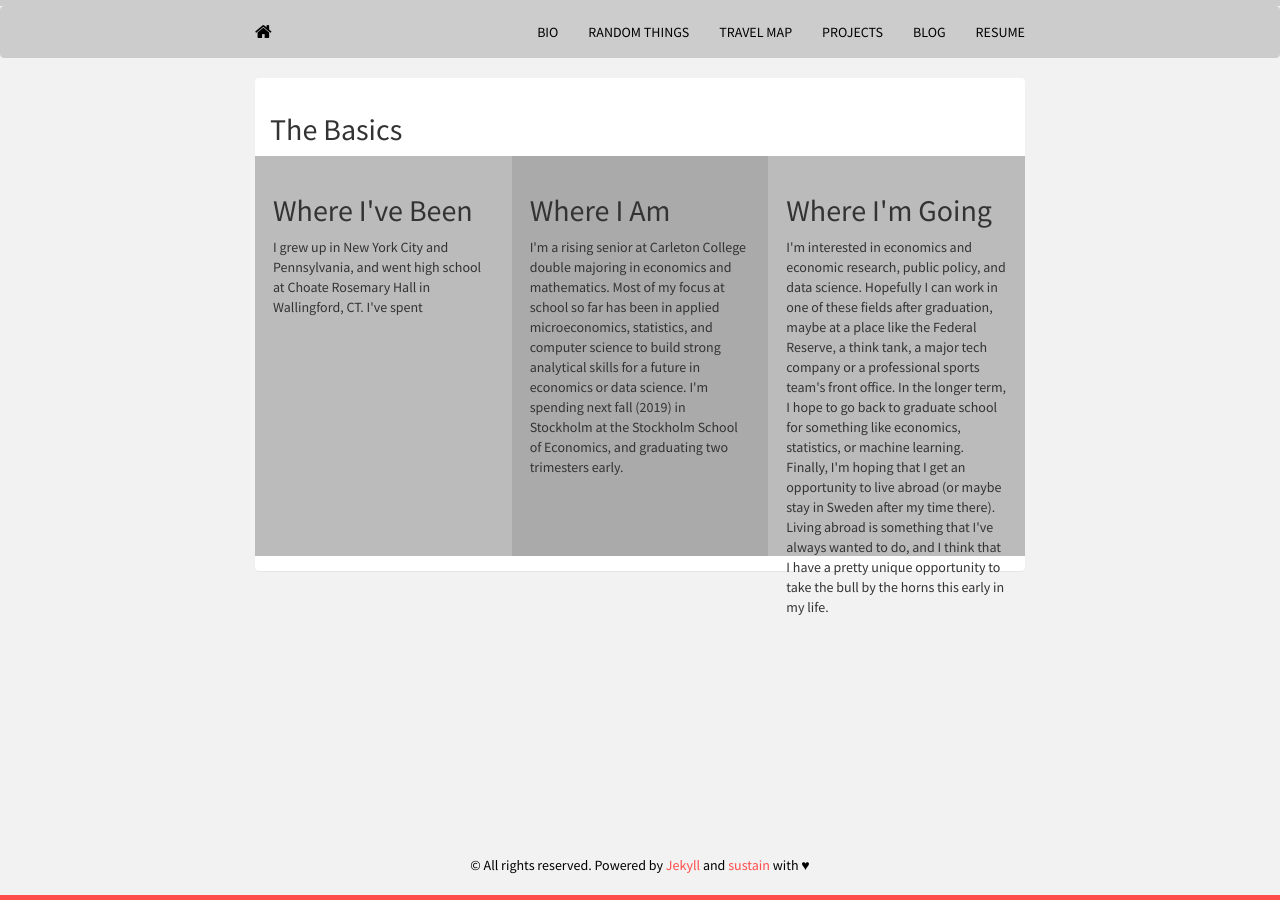
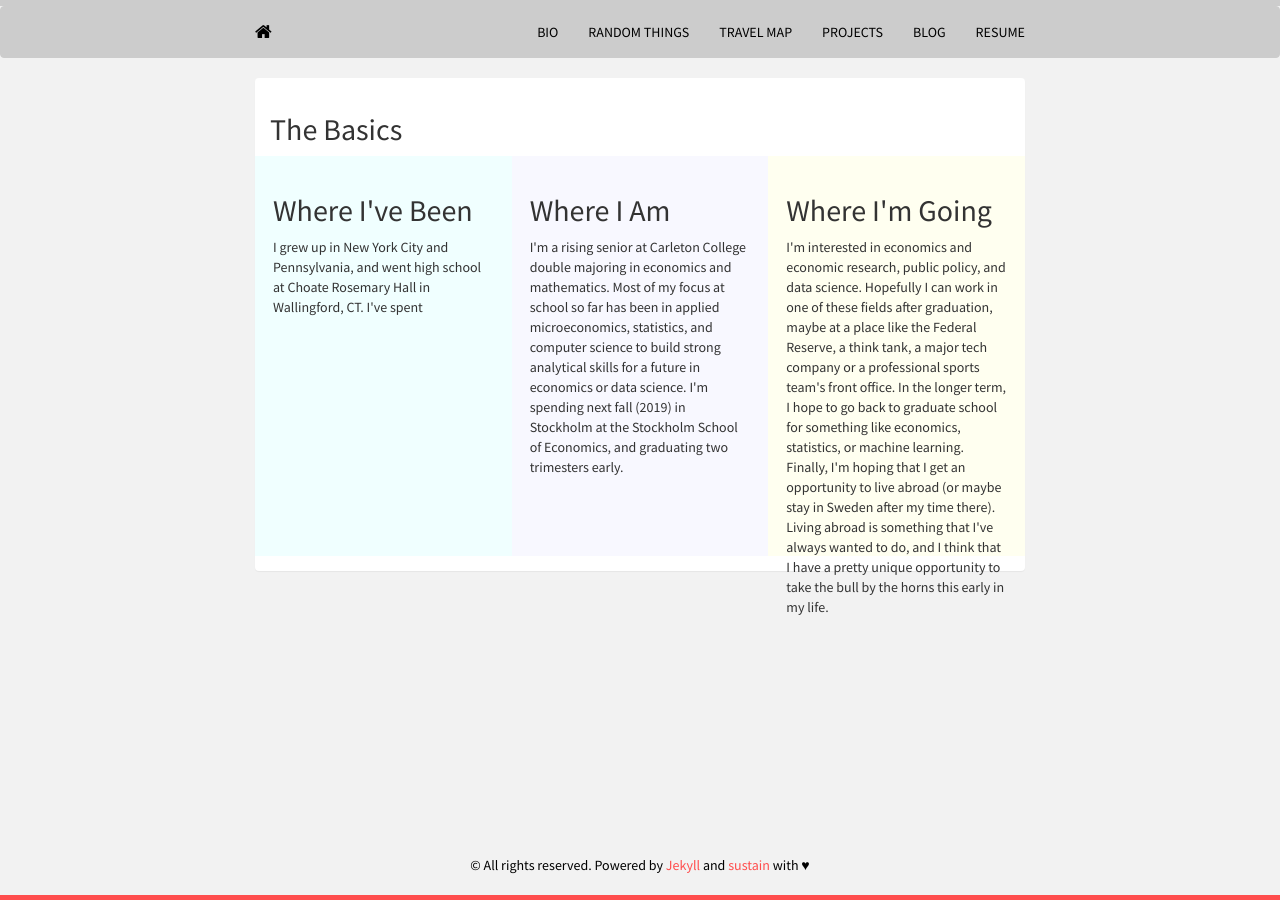
Before and after one commit to mrkaye97/mrkaye97.github.io, a Jekyll site: the page built from bio.html, in a window 1280 px wide. Built offline with Jekyll 4.4.1, drawn with Linux system fonts in a browser that asks for light colours; nearby versions of some CDN libraries.

Commit message:
Update bio.html

```diff
--- a/bio.html
+++ b/bio.html
@@ -52,15 +52,15 @@
 			<h2>The Basics</h2>
 
 			<div class="row">
-				<div class="column" style="background-color:#bbb;">
+				<div class="column" style="background-color:Azure;">
 			    <h2>Where I've Been</h2>
 			    <p>I grew up in New York City and Pennsylvania, and went high school at Choate Rosemary Hall in Wallingford, CT. I've spent </p>
 			  </div>
-			  <div class="column" style="background-color:#aaa;">
+			  <div class="column" style="background-color:GhostWhite;">
 			    <h2>Where I Am</h2>
 			    <p>I'm a rising senior at Carleton College double majoring in economics and mathematics. Most of my focus at school so far has been in applied microeconomics, statistics, and computer science to build strong analytical skills for a future in economics or data science. I'm spending next fall (2019) in Stockholm at the Stockholm School of Economics, and graduating two trimesters early.</p>
 			  </div>
-			  <div class="column" style="background-color:#bbb;">
+			  <div class="column" style="background-color:Ivory;">
 			    <h2>Where I'm Going</h2>
 			    <p>I'm interested in economics and economic research, public policy, and data science. Hopefully I can work in one of these fields after graduation, maybe at a place like the Federal Reserve, a think tank, a major tech company or a professional sports team's front office. In the longer term, I hope to go back to graduate school for something like economics, statistics, or machine learning. Finally, I'm hoping that I get an opportunity to live abroad (or maybe stay in Sweden after my time there). Living abroad is something that I've always wanted to do, and I think that I have a pretty unique opportunity to take the bull by the horns this early in my life.</p>
 			  </div>
```
